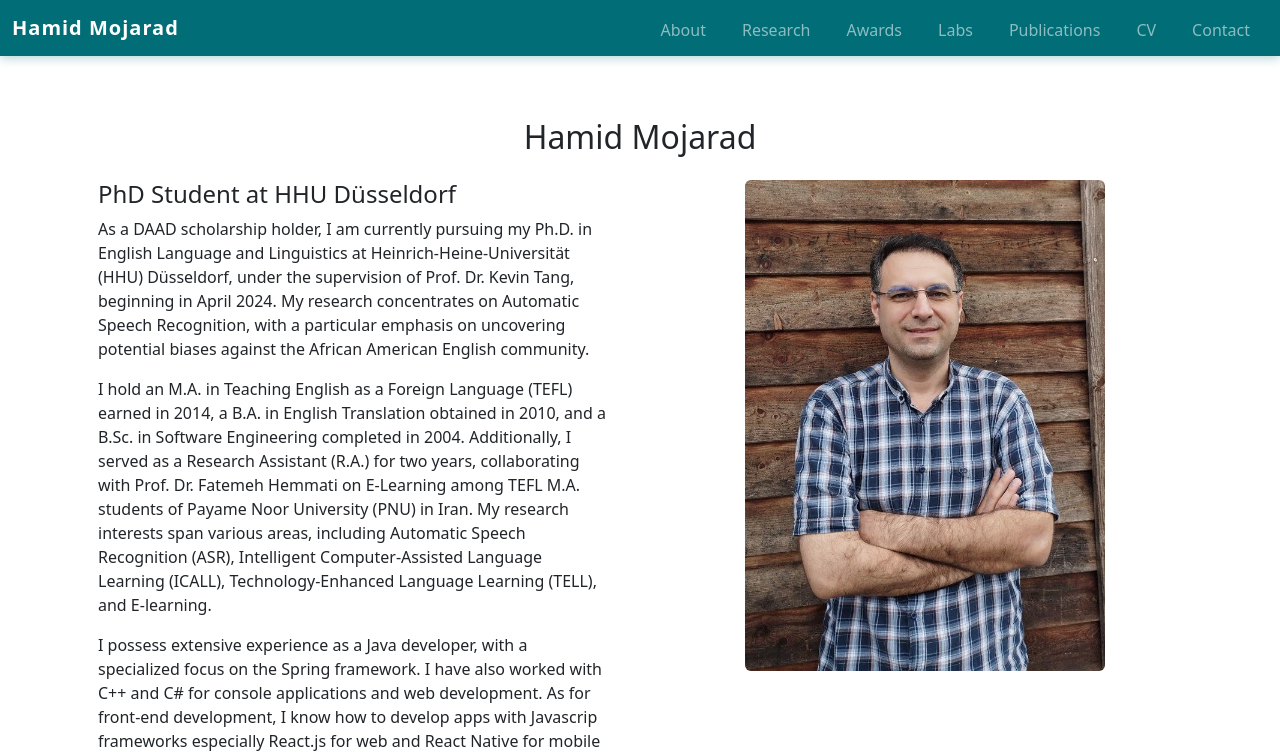
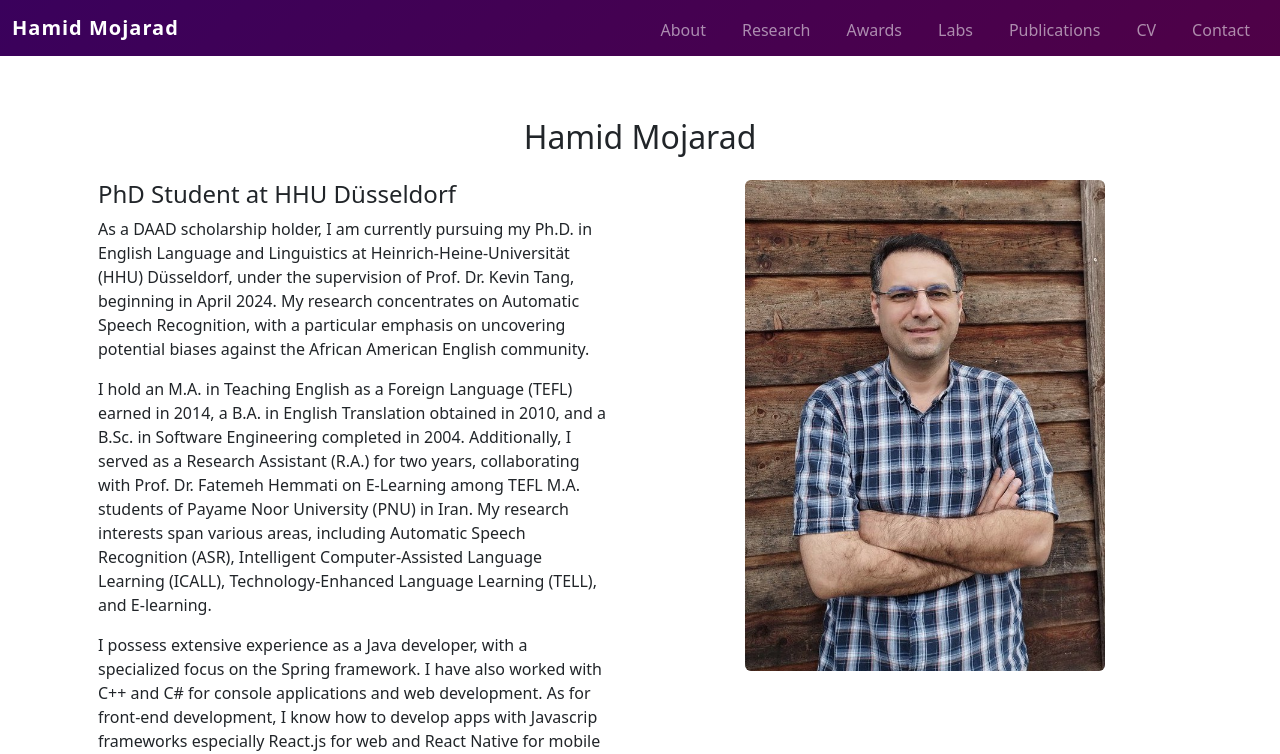
Before and after one commit to HamidMojarrad/hamidmojarad.github.io, a plain HTML site: page index.html in a window 1280 px wide. Shown: the top 754 px of the page. Drawn offline with nearby package versions, Linux system fonts and the light colour scheme.

Commit message:
Update index.html

```diff
--- a/index.html
+++ b/index.html
@@ -13,11 +13,9 @@
             padding-top: 70px; /* Adjust based on the height of your navbar */
         }
         .navbar {
-	    background-color: #006D77 !important; /* Beautiful dark teal */
-	    box-shadow: 0 2px 10px rgba(0,109,119,0.3);
+	    background-color: #3A015C !important; /* Deep purple */
+	    background: linear-gradient(135deg, #3A015C 0%, #4F0147 100%);
 	}
-
-
 	.navbar-brand {
 	    font-weight: 700;
 	    letter-spacing: 1px;
```
